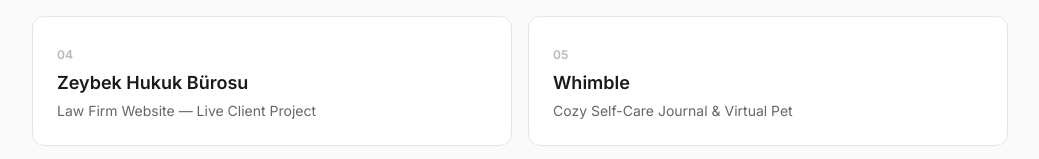
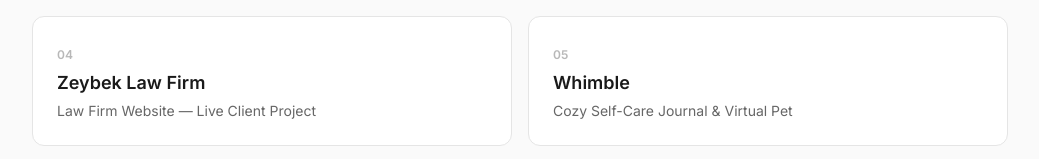
Before and after one commit to SinemZeybek/portfolio, a Next.js app: page /projects/makubook in a window 1280 px wide. Shown: the part 3879-4038 px from the top of the page, without its empty margins (120-1159 px from the left). Built offline with nearby package versions, Linux system fonts and the light colour scheme.

Commit message:
Rename Zeybek Hukuk project entry to "Zeybek Law Firm"
Co-Authored-By: Claude Sonnet 5 <noreply@anthropic.com>

```diff
--- a/src/data/projects.ts
+++ b/src/data/projects.ts
@@ -145,7 +145,7 @@ export const projects: Project[] = [
   {
     slug: "zeybek-hukuk",
     number: "04",
-    name: "Zeybek Hukuk Bürosu",
+    name: "Zeybek Law Firm",
     tagline: "Law Firm Website — Live Client Project",
     description:
       "A production website for a real law firm in İzmit, Turkey — built and delivered for a client and live at zeybekhukuk.com.",
```
